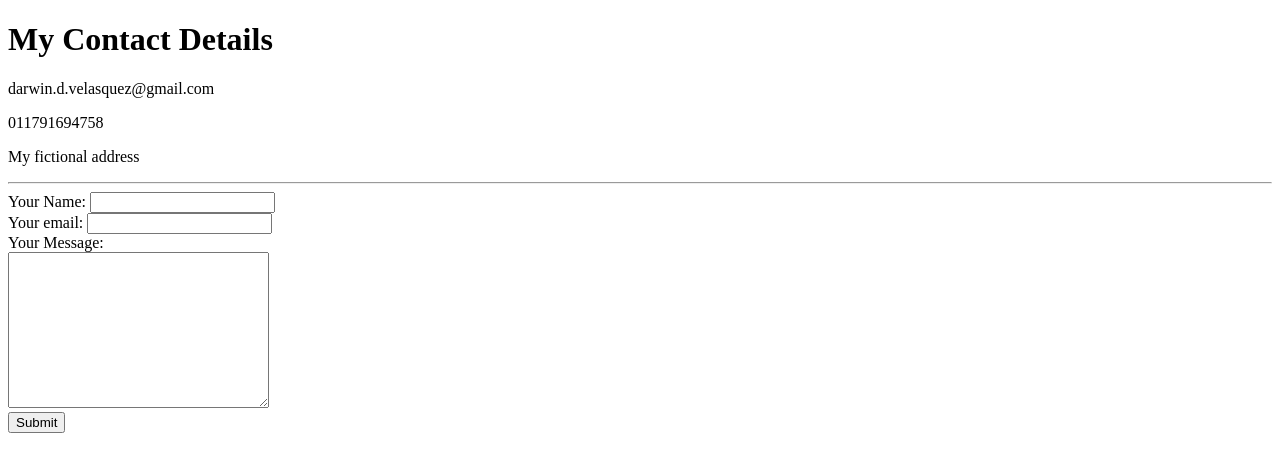
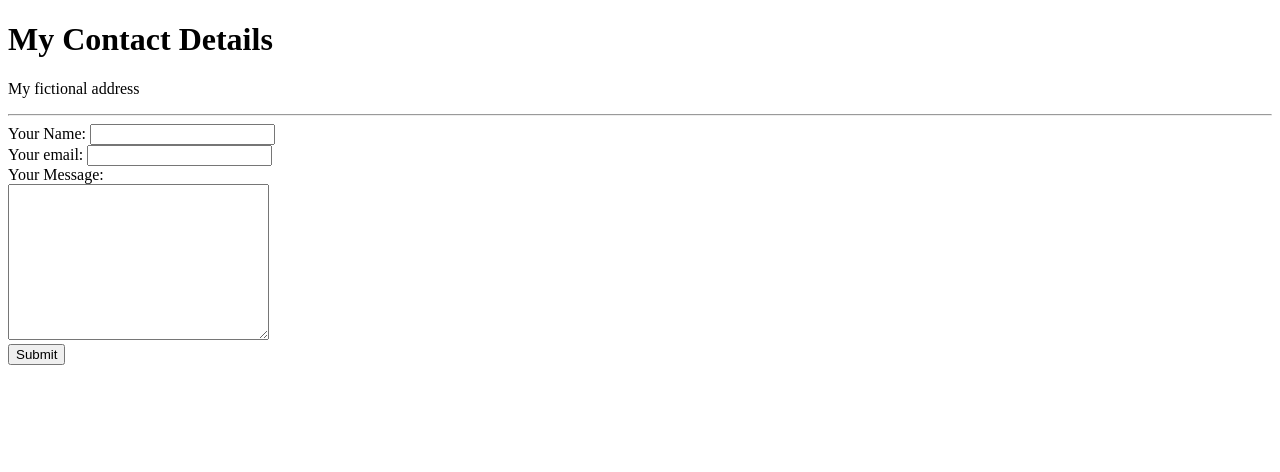
Before and after one commit to darwinvelasquez/cv, a plain HTML site: page contact-me.html in a window 1280 px wide. Drawn offline with Linux system fonts and the light colour scheme.

Commit message:
Comment out email address in contact-me.html file.

```diff
--- a/contact-me.html
+++ b/contact-me.html
@@ -6,8 +6,8 @@
   </head>
   <body>
     <h1>My Contact Details</h1>
-    <p>darwin.d.velasquez@gmail.com</p>
-    <p>011791694758</p>
+<!--     <p>darwin.d.velasquez@gmail.com</p> -->
+<!--     <p>011791694758</p> -->
     <p>My fictional address</p>
 
   <hr>
```
